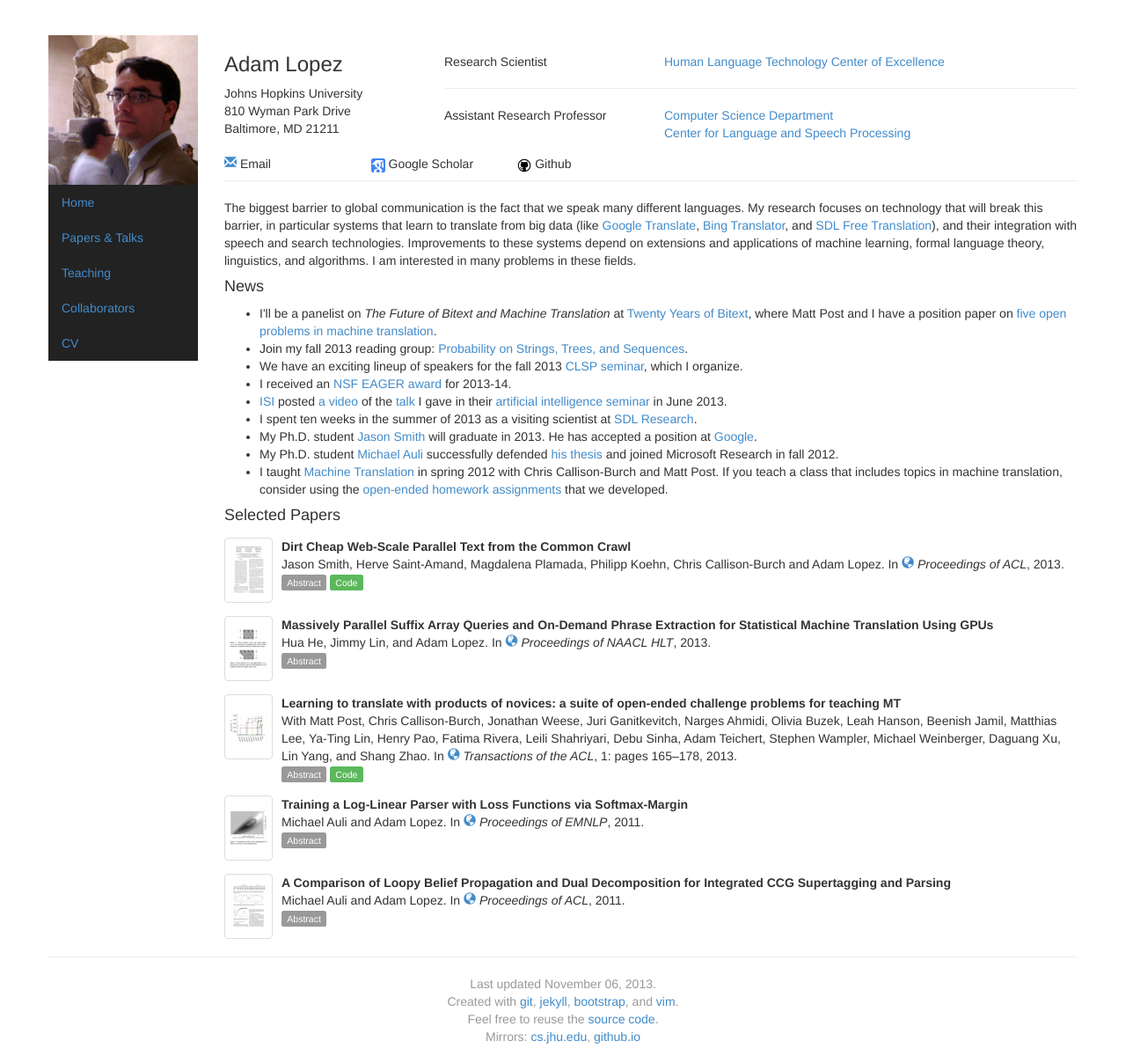
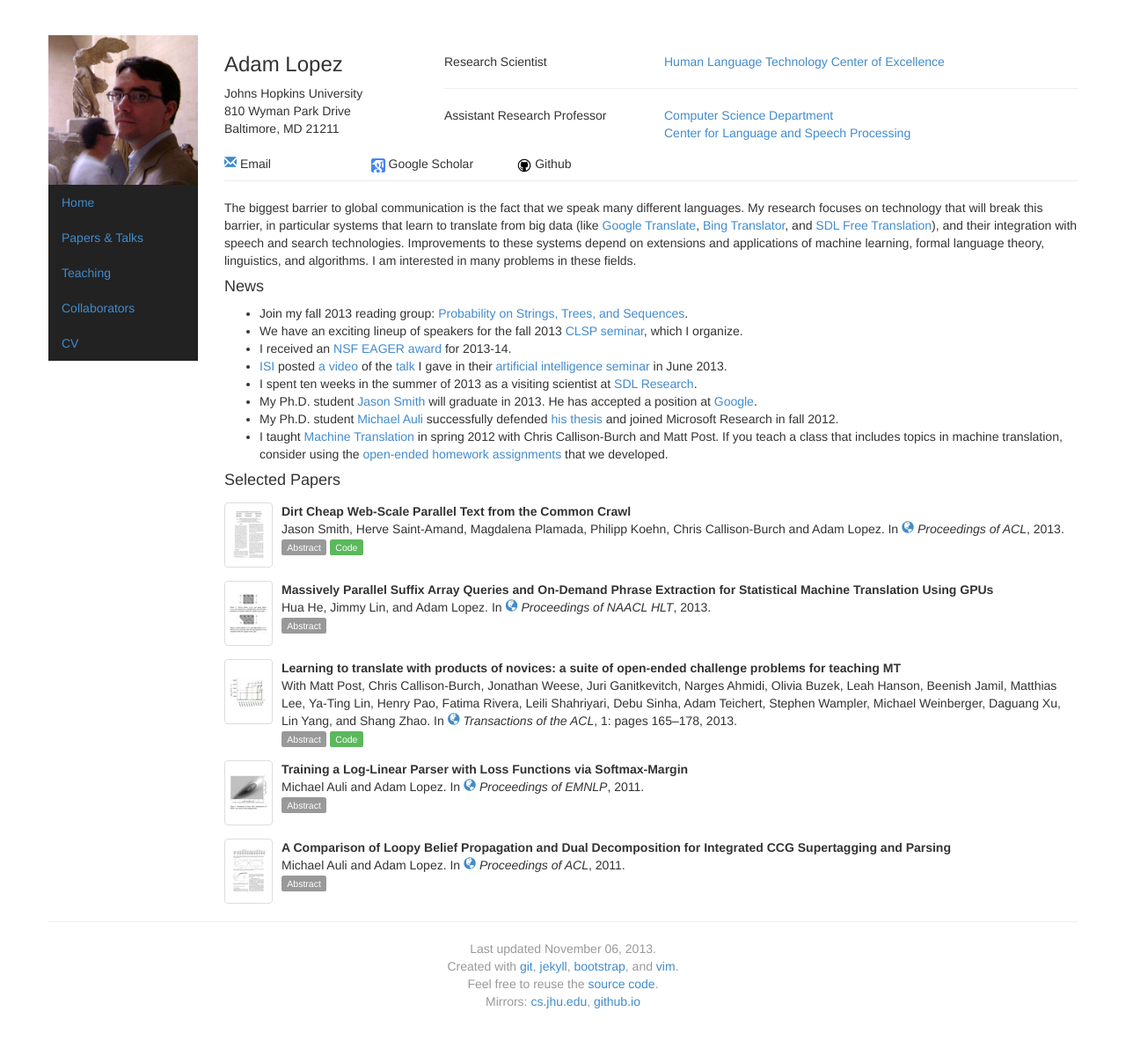
Before and after one commit to alopez/alopez.github.com, a Jekyll site: the page built from index.html, in a window 1280 px wide. Shown: the whole page at 88% size. Built offline with Jekyll 4.4.1, drawn with Linux system fonts in a browser that asks for light colours; after the commit the page ends 1168 px from its top, so only the background shows below that.

Commit message:
Update news

```diff
--- a/index.html
+++ b/index.html
@@ -68,10 +68,6 @@ picture: nike
 
 <h4>News</h4>
 <ul>
-  <li>I'll be a panelist on <i>The Future of Bitext and Machine Translation </i>
-    at <a href="https://sites.google.com/site/20yearsofbitext/">Twenty Years of Bitext</a>,
-    where Matt Post and I have a position paper on
-    <a href="papers/five_open_problems_in_mt.pdf">five open problems in machine translation</a>.
   <li>
     Join my fall 2013 reading group: <a href="https://piazza.com/jhu/fall2013/en600771/home">Probability on Strings, Trees, and Sequences</a>.
   </li>
```
